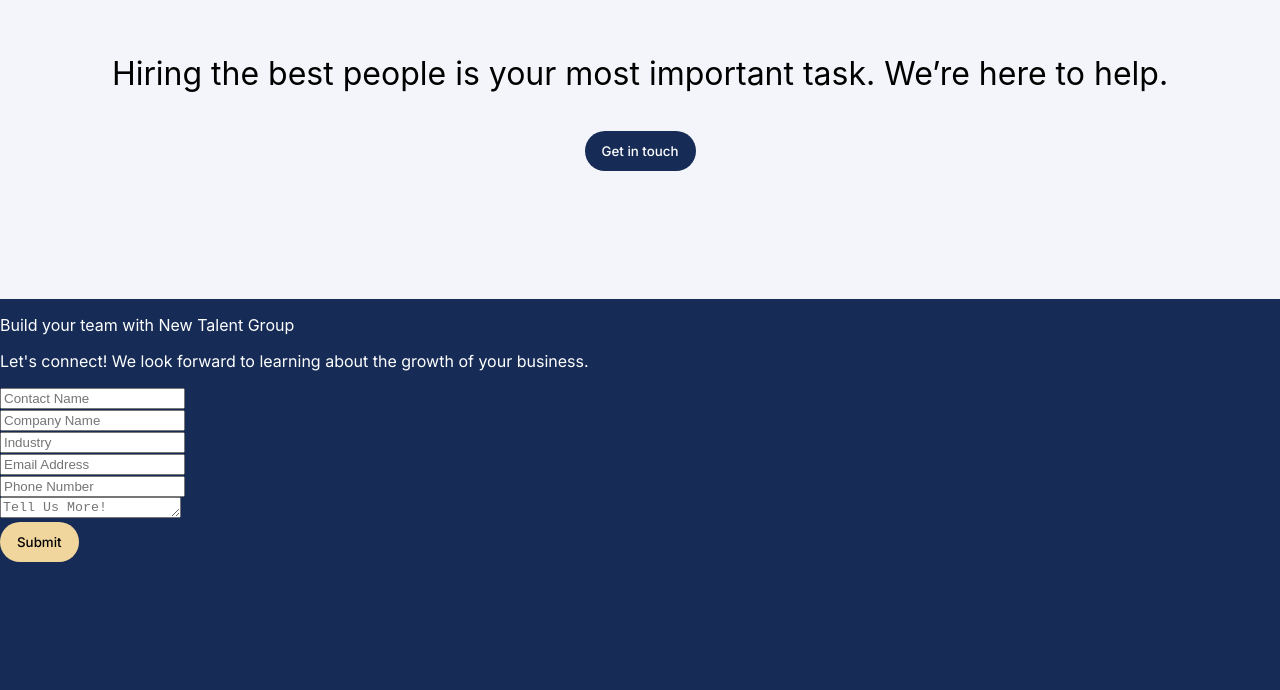
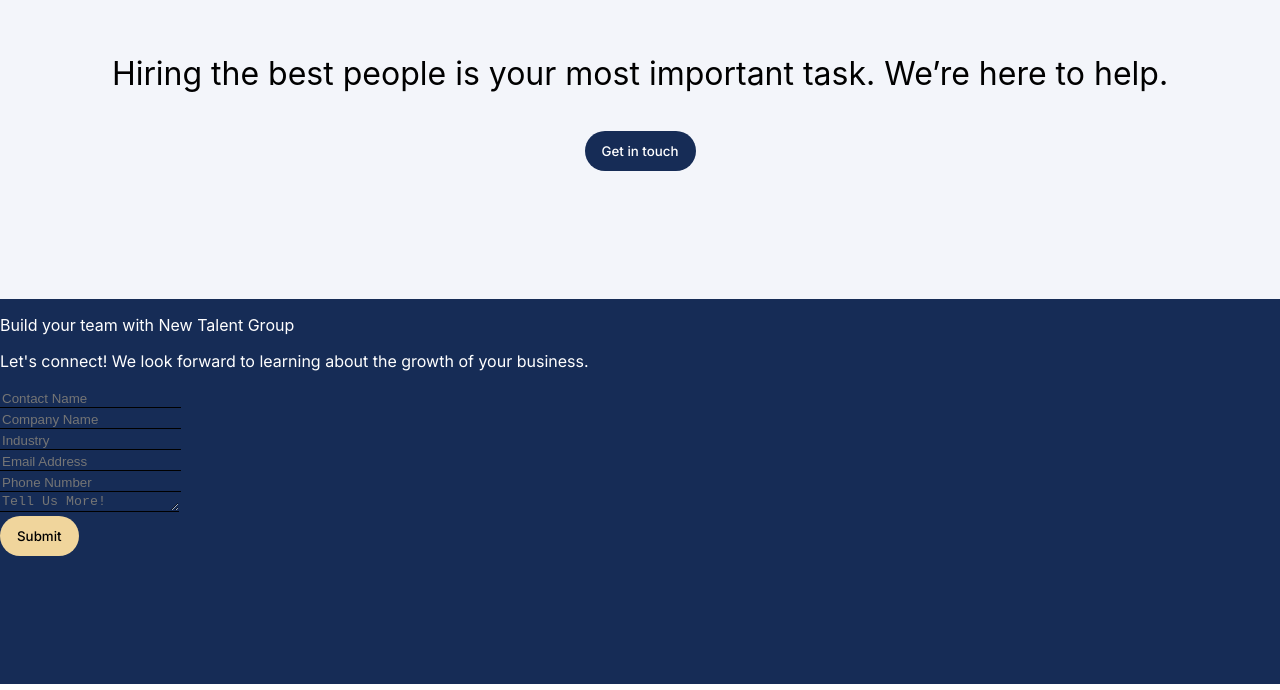
Before and after one commit to itosam/newtalentgroup, a React (Create React App) app: page / in a window 1280 px wide. Shown: the part 2793-3483 px from the top of the page. Built offline with nearby package versions, Linux system fonts and the light colour scheme; a web font is replaced by a local one.

Commit message:
update form

```diff
--- a/src/index.css
+++ b/src/index.css
@@ -139,7 +139,7 @@
 .nav-icon {
   display: none;
 }
-@media screen and (max-width: 960px) {
+@media screen and (max-width: 800px) {
   .nav-menu {
     display: flex;
     flex-direction: column;
@@ -282,3 +282,21 @@
   padding-top: 10rem;
 
 }
+
+input {
+
+    border : 0px solid #000000;
+
+    border-bottom-width : 1px;
+
+    background-color : transparent;
+
+}
+
+textarea {
+      border : 0px solid #000000;
+
+    border-bottom-width : 1px;
+
+    background-color : transparent;
+}
```
